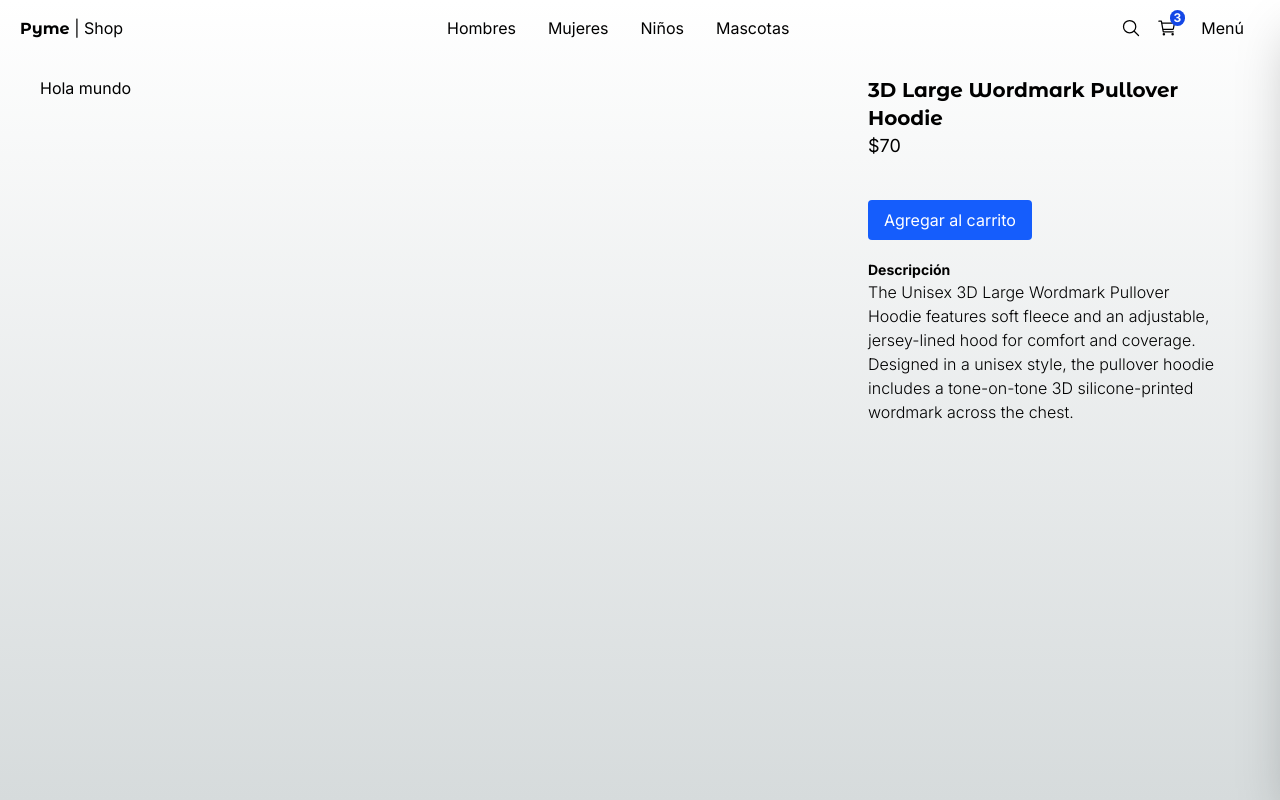
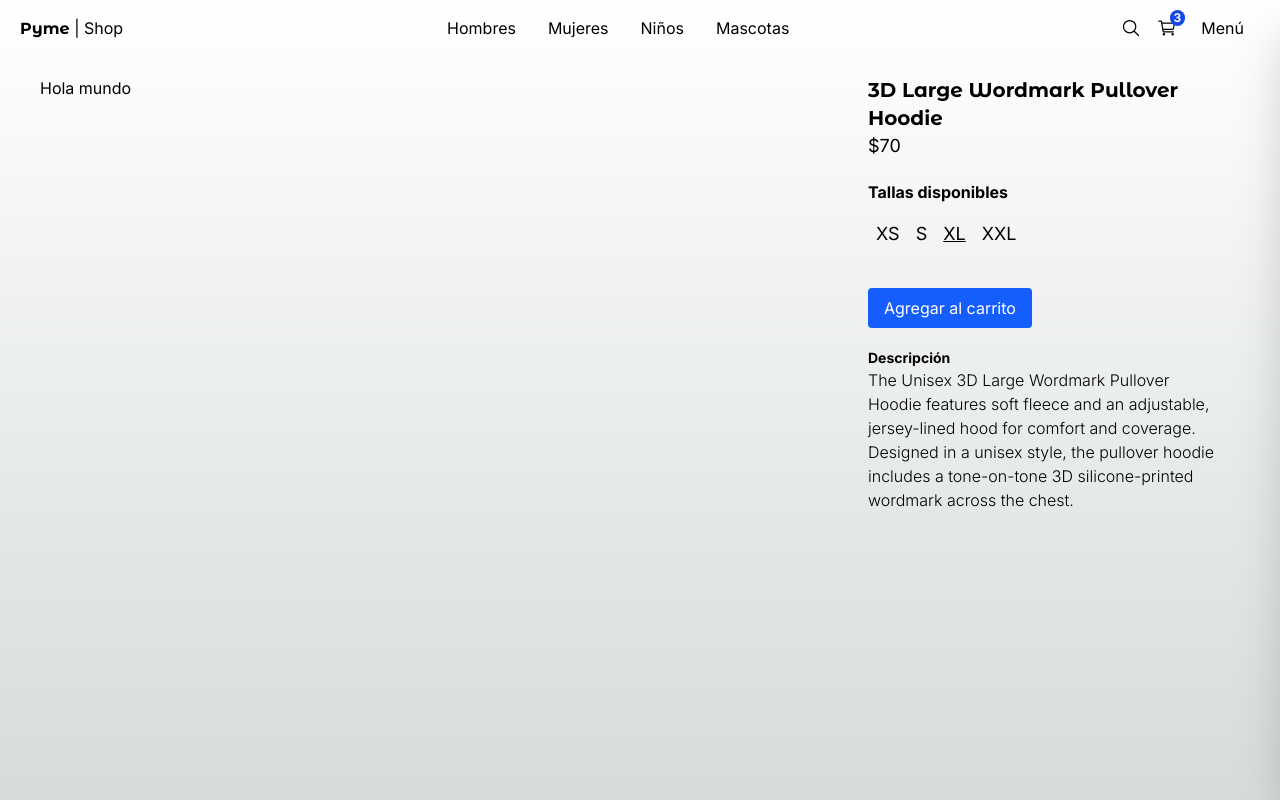
Before and after one commit to eandres8/pyme-shop-web, a Next.js app: page /product/3d_large_wordmark_pullover_hoodie in a window 1280 px wide. Built offline with nearby package versions, Linux system fonts and the light colour scheme.

Commit message:
feat: add size selector component

```diff
--- a/app/(shop)/layout.tsx
+++ b/app/(shop)/layout.tsx
@@ -8,7 +8,11 @@ export default function ShopLayout({ children }: TLayoutProps) {
       <Sidebar />
 
       <div className="px-4 md:px-10">
-        {children}
+        <article className="flex justify-center">
+          <section className="max-w-7xl">
+            {children}
+          </section>
+        </article>
       </div>
     </main>
   );
--- a/app/(shop)/product/[slug]/page.tsx
+++ b/app/(shop)/product/[slug]/page.tsx
@@ -2,6 +2,7 @@ import { notFound } from "next/navigation";
 
 import { initialData } from "@/src/data/seed/seed";
 import { titleFont } from "@/src/config/fonts";
+import { SizeSelector } from "@/src/shared/components/product";
 
 type Props = {
   params: Promise<{ slug: string }>;
@@ -29,6 +30,7 @@ export default async function ProductDetail({ params }: Props) {
         <p className="text-lg mb-5">
           ${product.price}
         </p>
+        <SizeSelector availableSizes={product.sizes} selectedSize="XL" />
         <button className="btn-primary my-5">
           Agregar al carrito
         </button>
--- a/src/core/entities/product.entity.ts
+++ b/src/core/entities/product.entity.ts
@@ -1,4 +1,4 @@
-import { TProduct, ValidSizes, ValidTypes } from "../types/product.type";
+import { TProduct, TSize, ValidTypes } from "../types/product.type";
 
 export class Product {
   private constructor(
@@ -7,7 +7,7 @@ export class Product {
     readonly images: string[],
     readonly inStock: number,
     readonly price: number,
-    readonly sizes: ValidSizes[],
+    readonly sizes: TSize[],
     readonly slug: string,
     readonly tags: string[],
     readonly title: string,
--- a/src/core/types/product.type.ts
+++ b/src/core/types/product.type.ts
@@ -1,4 +1,4 @@
-export type ValidSizes = "XS" | "S" | "M" | "L" | "XL" | "XXL" | "XXXL";
+export type TSize = "XS" | "S" | "M" | "L" | "XL" | "XXL" | "XXXL";
 export type ValidTypes = "shirts" | "pants" | "hoodies" | "hats";
 
 export type TProduct = {
@@ -6,7 +6,7 @@ export type TProduct = {
   readonly images: string[];
   readonly in_stock: number;
   readonly price: number;
-  readonly sizes: ValidSizes[];
+  readonly sizes: TSize[];
   readonly slug: string;
   readonly tags: string[];
   readonly title: string;
--- a/src/shared/components/product/index.ts
+++ b/src/shared/components/product/index.ts
@@ -1,2 +1,3 @@
 export * from './product-grid/ProductGrid';
 export * from './product-grid/ProductGridItem';
+export * from './size-selector/SizeSelector';
--- /dev/null
+++ b/src/shared/components/product/size-selector/SizeSelector.tsx
@@ -0,0 +1,31 @@
+import clsx from "clsx";
+
+import { TSize } from "@/src/core/types/product.type";
+
+type Props = {
+  selectedSize: TSize;
+  availableSizes: TSize[];
+};
+
+export const SizeSelector: React.FC<Props> = ({
+  availableSizes,
+  selectedSize,
+}) => {
+  return (
+    <div className="my-5">
+      <h3 className="font-bold mb-4">Tallas disponibles</h3>
+      <div className="flex">
+        {availableSizes.map((sz) => (
+          <button
+            key={sz}
+            className={clsx("mx-2 hover:underline text-lg", {
+              underline: selectedSize === sz,
+            })}
+          >
+            {sz}
+          </button>
+        ))}
+      </div>
+    </div>
+  );
+};
```
